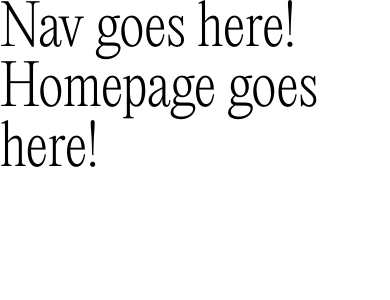
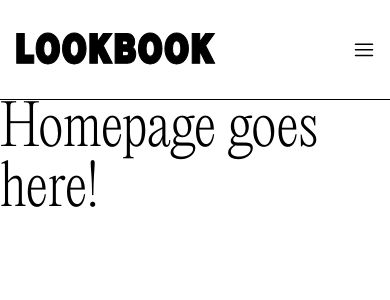
Before and after one commit to kayladrobot/kayla-drobot-capstone, a React (Create React App) app: page / in a window 390 px wide. Shown: the top 300 px of the page. Built offline with nearby package versions, Linux system fonts and the light colour scheme.

Commit message:
feat: set up header responsively / toggle menu open/closed

```diff
--- a/src/App.scss
+++ b/src/App.scss
@@ -31,8 +31,8 @@ body {
   font-family: $secondary-typeface-black;
   color: $primary-color-black;
   background-color: $primary-color-white;
-  display: flex;
   min-height: 100vh;
+  width: 100%;
 }
 
 .App {
--- a/src/components/Navigation/Navigation.jsx
+++ b/src/components/Navigation/Navigation.jsx
@@ -1,12 +1,54 @@
-import React from 'react'
-import "./Navigation.scss"
+import { React, useEffect, useState } from "react";
+import { Link } from "react-router-dom";
+
+// import styles
+import "./Navigation.scss";
+import logo from "../../assets/logo/Lookbook.svg";
+import menu from "../../assets/icons/menu.svg";
 
 function Navigation() {
+  const [isOpen, setIsOpen] = useState(false);
+
+  const toggleMenu = () => {
+    setIsOpen(!isOpen);
+  };
+
   return (
-    <div>
-      <h1>Nav goes here!</h1>
+    <div className="nav">
+      <div className="nav__wrapper">
+        <div className="nav__header-wrapper">
+          <Link to="/" className="nav__logo-container">
+            <img src={logo} alt="lookbook logo" className="nav__logo" />
+          </Link>
+          <Link to="/" className="nav__menu-container" onClick={toggleMenu}>
+            <img src={menu} alt="menu icon" className="nav__menu-icon" />
+          </Link>
+        </div>
+      </div>
+
+      <div className={`nav__container ${!isOpen ? "nav__container--closed" : "nav__container--open"}`}>
+        <nav className="nav__content">
+          <Link to="/" className="nav__item-wrapper">
+            <h5 className="nav__item">Creatives</h5>
+          </Link>
+          <Link to="/" className="nav__item-wrapper">
+            <h5 className="nav__item">Jobs</h5>
+          </Link>
+          <Link to="/" className="nav__item-wrapper">
+            <h5 className="nav__item">Discover</h5>
+          </Link>
+        </nav>
+        <div className="nav__btn-wrapper">
+          <Link to="/" className="nav__btn-container">
+            <button className="nav__btn--secondary">Take the Quiz</button>
+          </Link>
+          <Link to="/" className="nav__btn-container">
+            <button className="nav__btn--primary">Make a Match</button>
+          </Link>
+        </div>
+      </div>
     </div>
-  )
+  );
 }
 
-export default Navigation
+export default Navigation;
--- a/src/components/Navigation/Navigation.scss
+++ b/src/components/Navigation/Navigation.scss
@@ -5,3 +5,118 @@
 @use "../../styles/partials/button" as *;
 @use "../../styles/partials/input" as *;
 @use "../../styles/partials/typography.scss" as *;
+
+.nav {
+    display: flex;
+    flex-direction: column;
+
+    @include tablet {
+        flex-direction: row;
+        align-items: center;
+    }
+  &__wrapper {
+    @include wrapper-props {
+        display: flex;
+        flex-direction: column;
+        align-items: center;
+        justify-content: space-between;
+
+        @include tablet{
+            flex-direction: row;
+        }
+    }
+  }
+
+  //header styles
+  &__header-wrapper {
+    display: flex;
+    flex-direction: row;
+    align-items: center;
+    justify-content: space-between;
+    flex-grow: 1;
+    width: 100%;
+  }
+
+  &__logo-container {
+    width: 20rem;
+
+    @include tablet {
+        width: 20rem;
+    }
+  }
+
+  &__logo {
+    width: 100%;
+  }
+
+  &__menu-container {
+    display: flex;
+    justify-content: center;
+    grid-column: 1 / span 3;
+  }
+
+  &__menu-icon {
+    display: block;
+
+    @include tablet {
+      display: none;
+    }
+  }
+
+  //nav styles
+  &__container {
+    @include wrapper-props {
+        display: flex;
+        flex-direction: column;
+        justify-content: space-between;
+        gap: 3.2rem;
+        width: 100%;
+
+        @include tablet {
+          flex-direction: row;
+          align-items: center;
+        }
+    }
+  }
+
+  &__container--open {
+    display: block;
+  }
+
+  &__container--closed {
+    display: none;
+  }
+
+  &__content {
+    display: flex;
+    flex-direction: column;
+    gap: 3.2rem;
+    gap: .8rem;
+
+    @include tablet {
+      flex-direction: row;
+      gap: 3.2rem;
+
+    }
+  }
+
+  &__btn-wrapper {
+    display: flex;
+    flex-direction: column;
+    gap: 0.8rem;
+
+    @include tablet {
+      flex-direction: row;
+    }
+  }
+
+  &__btn--primary {
+    @include button($primary-color-black, $primary-color-white) {
+    }
+  }
+
+  &__btn--secondary {
+    @include button($primary-color-white, $primary-color-black) {
+    }
+  }
+}
--- a/src/styles/partials/_button.scss
+++ b/src/styles/partials/_button.scss
@@ -1,32 +1,28 @@
 @use "../../styles/partials/colors" as *;
 @use "../../styles/partials/mixins" as *;
+
 
 @mixin button($bg-color, $text-color) {
   background-color: $bg-color;
   color: $text-color;
-  display: inline-block;
+  border: .1rem solid $primary-color-black;
+  border-radius: .5rem;
+  outline: none;
+  display: block;
+  padding: 0 1.6rem;
   width: 100%;
+  margin-bottom: 0;
   height: 3.6rem;
-  border-radius: 2rem;
-  border: none;
+  font-size: 1.5rem;
   font-family: inherit;
-  font-weight: 600;
+  text-transform: uppercase;
   white-space: nowrap;
-  display: flex;
-  justify-content: center;
-  align-items: center;
-  column-gap: 0.4rem;
   cursor: pointer;
   text-decoration: none;
+  transition: all .5s ease-in-out;
   @content;
 
-  @include tablet {
-    margin-bottom: 0;
-    width: fit-content;
-    padding: 0 1.6rem;
-  }
-
   &:hover {
-    background-color: darken($bg-color, 10%);
+    border-radius: 2rem;
   }
 }
--- a/src/styles/partials/_mixins.scss
+++ b/src/styles/partials/_mixins.scss
@@ -17,14 +17,13 @@
 @mixin wrapper-props {
   width: 100%;
   height: 100%;
-  max-width: calc(100% - 1.6rem);
-  margin: 0 auto;
+  padding: 3.2rem 1.6rem;
+  border-bottom: .1rem solid $primary-color-black;
+  @content;
 
   @include tablet {
-    max-width: calc(100% - 6.2rem);
-  }
-
-  @include desktop {
-    max-width: 102rem;
+    padding: 4.8rem 3.2rem;
+    border-bottom: .1rem solid $primary-color-black;
+    @content;
   }
 }
--- a/src/styles/partials/_typography.scss
+++ b/src/styles/partials/_typography.scss
@@ -29,6 +29,13 @@
       font-family: $secondary-typeface-black;
       font-size: 2.4rem;
       line-height: 2.8rem;
+      text-transform: uppercase;
+    }
+
+    h5 {
+      font-family: $secondary-typeface-black;
+      font-size: 1.5rem;
+      line-height: 1.8rem;
       text-transform: uppercase;
     }
 
```
Also changed, not shown: src/assets/icons/menu.svg (added).
